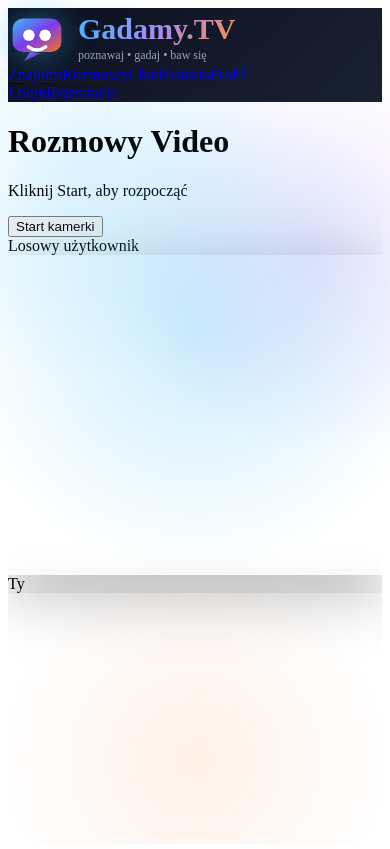
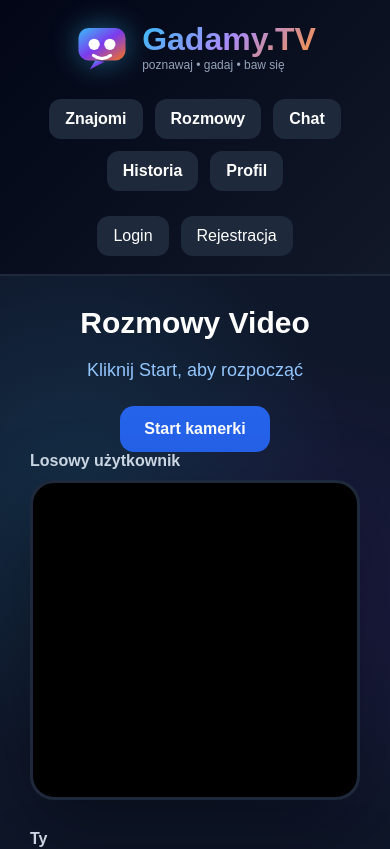
Before and after one commit to marcelulbrych7-alt/GadamyTv, a React (Vite) app in the folder client/: page / in a window 390 px wide. Shown: the top 849 px of the page. Built offline with nearby package versions, Linux system fonts and the light colour scheme.

Commit message:
fix full css layout

```diff
--- a/client/src/index.css
+++ b/client/src/index.css
@@ -1,32 +1,100 @@
-.heroPage {
-  position: relative;
-  overflow: hidden;
+* {
+  margin: 0;
+  padding: 0;
+  box-sizing: border-box;
 }
 
-.heroGlow {
-  position: fixed;
-  width: 500px;
-  height: 500px;
-  background: radial-gradient(circle, rgba(56,189,248,0.25), transparent 70%);
-  top: 80px;
-  left: 50%;
-  transform: translateX(-50%);
-  pointer-events: none;
+html,
+body,
+#root {
+  min-height: 100%;
 }
 
-.bigVideos .videoCard {
-  width: 720px;
+body {
+  background: #0f172a;
+  color: white;
+  font-family: Arial, sans-serif;
 }
 
-.bigVideos .videoBox,
-.bigVideos .videoBox video {
-  height: 500px;
+a {
+  color: white;
+  text-decoration: none;
 }
 
-.dark {
-  background: #334155;
+button {
+  cursor: pointer;
+  border: none;
+  font-family: inherit;
 }
 
+/* NAVBAR */
+
+.navbar {
+  width: 100%;
+  min-height: 90px;
+  background: linear-gradient(135deg, #020617, #111827);
+  display: flex;
+  align-items: center;
+  justify-content: space-between;
+  padding: 18px 30px;
+  gap: 25px;
+  flex-wrap: wrap;
+  border-bottom: 2px solid #1e293b;
+}
+
+.brandLogo {
+  display: flex;
+  align-items: center;
+  gap: 12px;
+}
+
+.logoIcon {
+  width: 56px;
+  height: 56px;
+  filter: drop-shadow(0 0 14px rgba(56, 189, 248, 0.45));
+}
+
+.logoIcon svg {
+  width: 100%;
+  height: 100%;
+}
+
+.logoText {
+  font-size: 32px;
+  font-weight: 900;
+  background: linear-gradient(135deg, #38bdf8, #a78bfa, #fb923c);
+  -webkit-background-clip: text;
+  color: transparent;
+}
+
+.logoSub {
+  font-size: 12px;
+  color: #94a3b8;
+}
+
+.navLinks {
+  display: flex;
+  align-items: center;
+  gap: 12px;
+  flex-wrap: wrap;
+}
+
+.navLinks a {
+  background: #1e293b;
+  padding: 11px 16px;
+  border-radius: 12px;
+  font-weight: bold;
+}
+
+.authButtons {
+  display: flex;
+  align-items: center;
+  gap: 12px;
+  flex-wrap: wrap;
+}
+
+.authButtons a,
+.authButtons button,
 .userBadge {
   background: #1e293b;
   color: white;
@@ -46,12 +114,265 @@
   background: linear-gradient(135deg, #16a34a, #0f766e);
 }
 
-.adminPage {
+/* PAGE */
+
+.page {
+  min-height: calc(100vh - 90px);
+  padding: 30px;
   background:
-    radial-gradient(circle at top left, rgba(56,189,248,0.15), transparent 35%),
-    radial-gradient(circle at bottom right, rgba(168,85,247,0.14), transparent 35%),
+    radial-gradient(circle at 20% 20%, rgba(56, 189, 248, 0.14), transparent 30%),
+    radial-gradient(circle at 80% 30%, rgba(124, 58, 237, 0.13), transparent 30%),
+    radial-gradient(circle at 50% 90%, rgba(249, 115, 22, 0.10), transparent 25%),
     #0f172a;
 }
+
+.title {
+  text-align: center;
+  font-size: 44px;
+  margin-bottom: 20px;
+}
+
+.status {
+  text-align: center;
+  margin-bottom: 25px;
+  color: #93c5fd;
+  font-size: 18px;
+}
+
+/* VIDEO */
+
+.videoWrapper {
+  display: flex;
+  justify-content: center;
+  align-items: flex-start;
+  gap: 30px;
+  flex-wrap: wrap;
+}
+
+.videoCard {
+  width: 720px;
+  max-width: 100%;
+}
+
+.videoLabel {
+  margin-bottom: 10px;
+  font-weight: bold;
+  color: #cbd5e1;
+}
+
+.videoBox {
+  width: 100%;
+  height: 500px;
+  background: black;
+  border-radius: 24px;
+  overflow: hidden;
+  border: 3px solid #1e293b;
+  box-shadow: 0 25px 80px rgba(0, 0, 0, 0.35);
+}
+
+.videoBox video {
+  width: 100%;
+  height: 100%;
+  object-fit: cover;
+}
+
+/* BUTTONS */
+
+.buttons {
+  display: flex;
+  justify-content: center;
+  gap: 18px;
+  margin-top: 25px;
+  flex-wrap: wrap;
+}
+
+.buttons button,
+.btn {
+  color: white;
+  padding: 14px 24px;
+  border-radius: 14px;
+  font-size: 16px;
+  font-weight: bold;
+}
+
+.green {
+  background: #16a34a;
+}
+
+.red {
+  background: #dc2626;
+}
+
+.blue {
+  background: #2563eb;
+}
+
+.dark {
+  background: #334155;
+}
+
+/* CHAT */
+
+.chatLayout {
+  min-height: calc(100vh - 90px);
+  display: flex;
+  background: #0f172a;
+}
+
+.leftPanel {
+  width: 330px;
+  background: #020617;
+  padding: 25px;
+  border-right: 2px solid #1e293b;
+}
+
+.profileBox {
+  background: #1e293b;
+  padding: 18px;
+  border-radius: 16px;
+  margin-top: 20px;
+  line-height: 1.8;
+}
+
+.chatPanel {
+  flex: 1;
+  display: flex;
+  flex-direction: column;
+  justify-content: space-between;
+}
+
+.messages {
+  padding: 25px;
+  overflow-y: auto;
+}
+
+.message {
+  width: fit-content;
+  max-width: 460px;
+  padding: 14px 16px;
+  border-radius: 16px;
+  margin-bottom: 14px;
+  word-break: break-word;
+}
+
+.other {
+  background: #1e293b;
+}
+
+.me {
+  background: #2563eb;
+  margin-left: auto;
+}
+
+.message img {
+  max-width: 240px;
+  border-radius: 14px;
+  display: block;
+  margin-top: 8px;
+}
+
+.bottomBar {
+  display: flex;
+  gap: 12px;
+  padding: 18px;
+  border-top: 2px solid #1e293b;
+}
+
+.bottomBar input {
+  flex: 1;
+  background: #1e293b;
+  color: white;
+  border: none;
+  padding: 16px;
+  border-radius: 14px;
+}
+
+.bottomBar button,
+.bottomBar label {
+  background: #2563eb;
+  color: white;
+  padding: 14px 18px;
+  border-radius: 14px;
+}
+
+/* CARDS */
+
+.card {
+  background: #1e293b;
+  padding: 22px;
+  border-radius: 18px;
+  margin: 16px auto;
+  max-width: 900px;
+  box-shadow: 0 20px 60px rgba(0, 0, 0, 0.25);
+}
+
+/* AUTH */
+
+.authPage {
+  min-height: calc(100vh - 90px);
+  display: flex;
+  justify-content: center;
+  align-items: center;
+  padding: 25px;
+  background: #0f172a;
+}
+
+.authBox {
+  width: 420px;
+  max-width: 100%;
+  background: #020617;
+  padding: 35px;
+  border-radius: 22px;
+  border: 2px solid #1e293b;
+  box-shadow: 0 20px 60px rgba(0, 0, 0, 0.35);
+}
+
+.authBox h1 {
+  margin-bottom: 22px;
+}
+
+.authBox input {
+  width: 100%;
+  background: #1e293b;
+  border: none;
+  color: white;
+  padding: 16px;
+  border-radius: 13px;
+  margin-bottom: 15px;
+}
+
+.authBox button {
+  width: 100%;
+  background: #2563eb;
+  color: white;
+  padding: 16px;
+  border-radius: 13px;
+}
+
+/* FRIENDS */
+
+.friendLayout {
+  display: flex;
+  min-height: calc(100vh - 90px);
+  background: #0f172a;
+}
+
+.friendList {
+  width: 320px;
+  background: #020617;
+  border-right: 2px solid #1e293b;
+  padding: 20px;
+}
+
+.friendItem {
+  background: #1e293b;
+  padding: 15px;
+  border-radius: 14px;
+  margin-top: 12px;
+  cursor: pointer;
+}
+
+/* ADMIN */
 
 .adminGrid {
   display: grid;
@@ -69,7 +390,6 @@
 
 .smallButtons {
   justify-content: flex-start;
-  margin-top: 15px;
 }
 
 .smallButtons button {
@@ -77,11 +397,7 @@
   font-size: 14px;
 }
 
-.profilePage {
-  background:
-    linear-gradient(135deg, rgba(37,99,235,0.15), transparent),
-    #0f172a;
-}
+/* PROFILE */
 
 .profileHero {
   max-width: 900px;
@@ -107,14 +423,50 @@
   font-weight: bold;
 }
 
+/* MOBILE */
+
 @media (max-width: 900px) {
-  .bigVideos .videoCard {
-    width: 100%;
+  .navbar {
+    justify-content: center;
   }
 
-  .bigVideos .videoBox,
-  .bigVideos .videoBox video {
+  .brandLogo {
+    width: 100%;
+    justify-content: center;
+  }
+
+  .navLinks,
+  .authButtons {
+    justify-content: center;
+  }
+
+  .title {
+    font-size: 30px;
+  }
+
+  .videoBox {
     height: 320px;
+  }
+
+  .chatLayout,
+  .friendLayout {
+    flex-direction: column;
+  }
+
+  .leftPanel,
+  .friendList {
+    width: 100%;
+    border-right: none;
+    border-bottom: 2px solid #1e293b;
+  }
+
+  .bottomBar {
+    flex-wrap: wrap;
+  }
+
+  .bottomBar input {
+    width: 100%;
+    flex-basis: 100%;
   }
 
   .adminGrid {
@@ -126,59 +478,3 @@
     text-align: center;
   }
 }
-.brandLogo {
-  display: flex;
-  align-items: center;
-  gap: 12px;
-}
-
-.logoIcon {
-  width: 58px;
-  height: 58px;
-  filter: drop-shadow(0 0 16px rgba(56,189,248,0.45));
-}
-
-.logoIcon svg {
-  width: 100%;
-  height: 100%;
-}
-
-.logoText {
-  font-size: 30px;
-  font-weight: 900;
-  background: linear-gradient(135deg, #38bdf8, #a78bfa, #fb923c);
-  -webkit-background-clip: text;
-  color: transparent;
-}
-
-.logoSub {
-  font-size: 12px;
-  color: #94a3b8;
-  margin-top: 2px;
-}
-
-.page::before {
-  content: "";
-  position: fixed;
-  inset: 0;
-  background:
-    radial-gradient(circle at 20% 20%, rgba(56,189,248,0.14), transparent 28%),
-    radial-gradient(circle at 80% 30%, rgba(124,58,237,0.13), transparent 30%),
-    radial-gradient(circle at 50% 90%, rgba(249,115,22,0.10), transparent 25%);
-  pointer-events: none;
-  z-index: -1;
-}
-
-.card,
-.authBox,
-.videoBox,
-.leftPanel,
-.friendList {
-  box-shadow: 0 20px 60px rgba(0,0,0,0.25);
-}
-
-.navbar {
-  background:
-    linear-gradient(135deg, rgba(2,6,23,0.96), rgba(15,23,42,0.96)),
-    radial-gradient(circle at top left, rgba(56,189,248,0.25), transparent 30%);
-}
```
Also changed, not shown: 1 other file (tests, documents, lock files or other folders).
